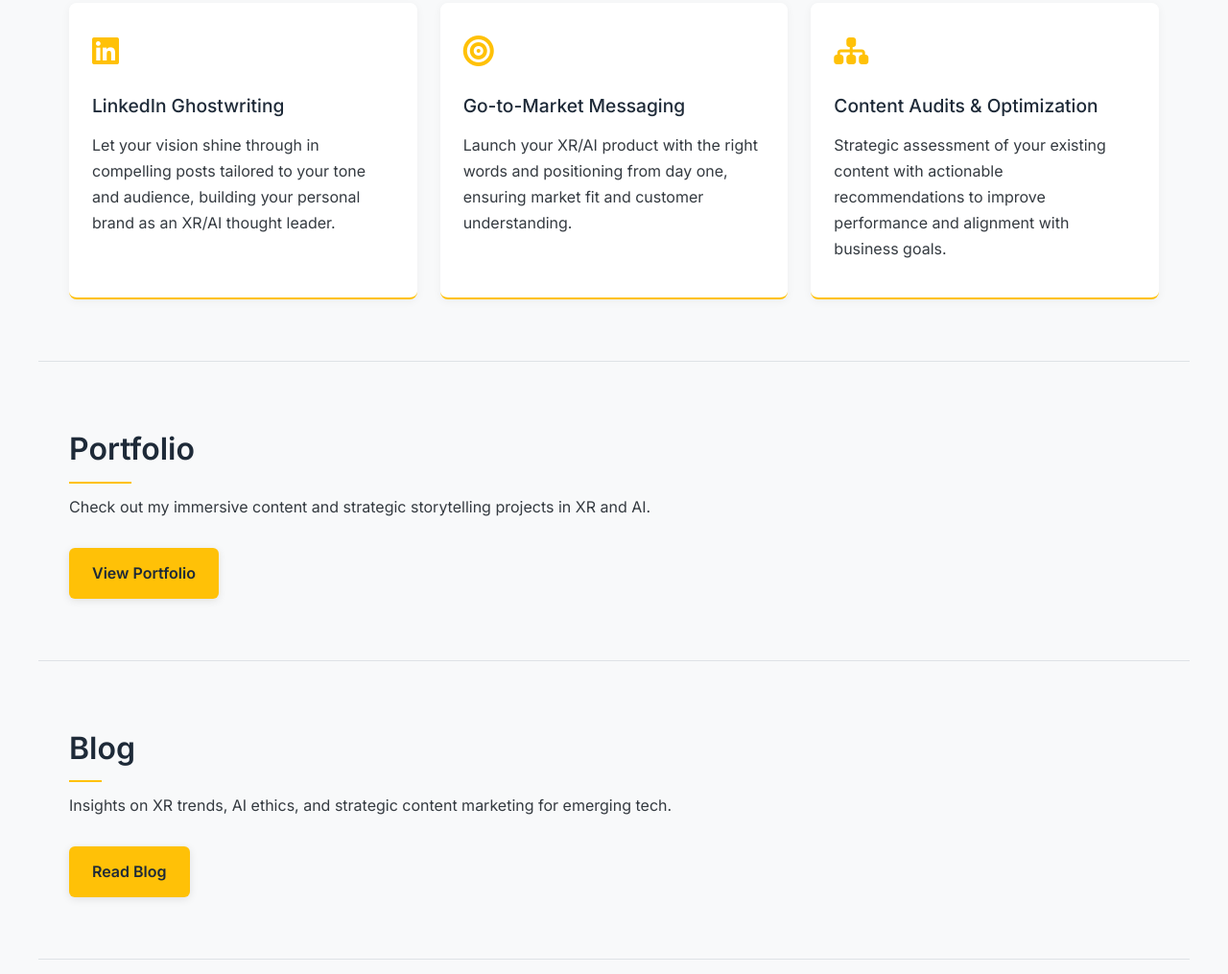
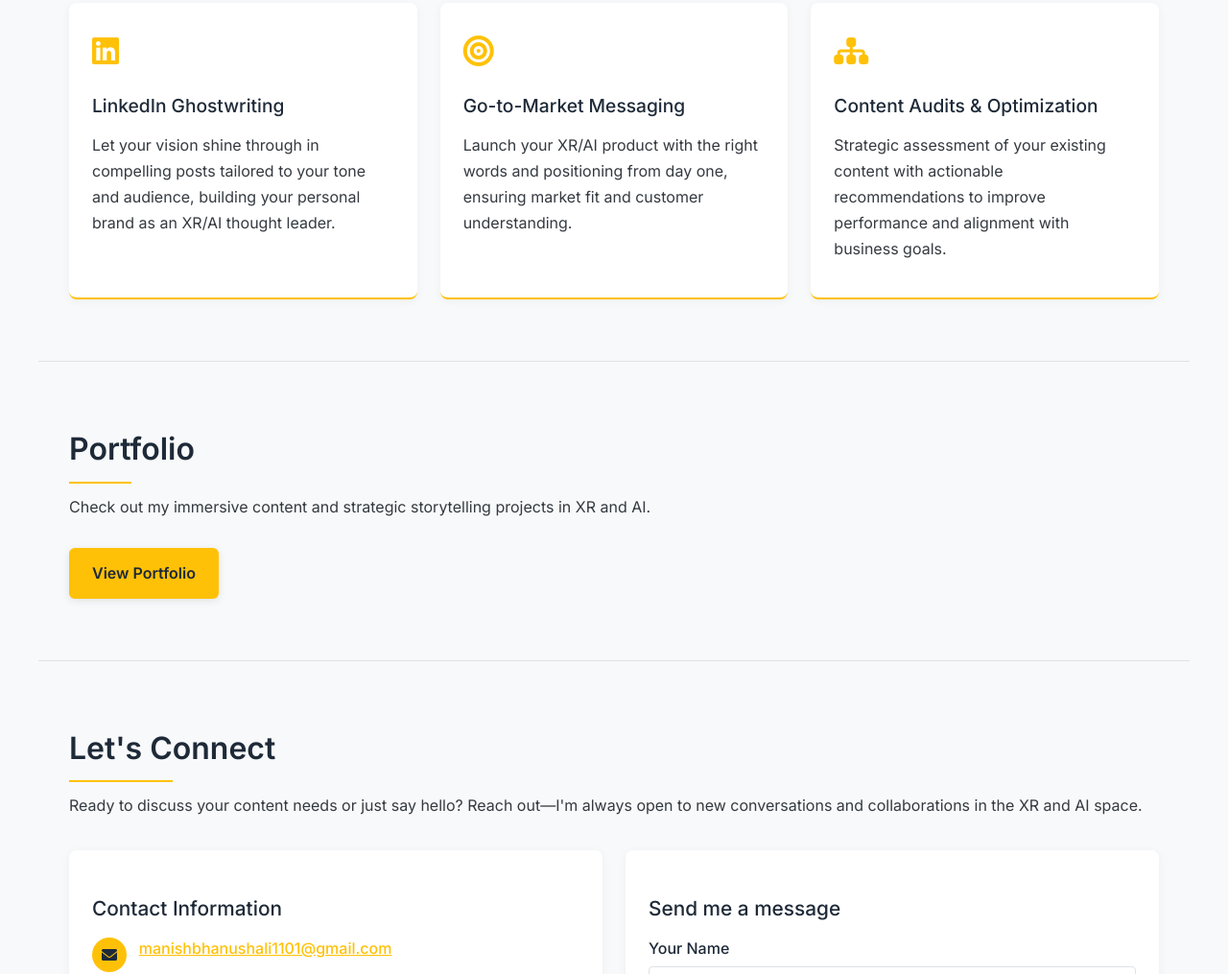
Before and after one commit to mgb111/personal-site, a plain HTML site: page index.html in a window 1280 px wide. Shown: the part 1785-2800 px from the top of the page at 96% size. Drawn offline with nearby package versions, Linux system fonts and the light colour scheme.

Commit message:
Update index.html

```diff
--- a/index.html
+++ b/index.html
@@ -715,7 +715,6 @@
     <a href="#about">About</a>
     <a href="#services">Services</a>
     <a href="https://your-portfolio-link.com" target="_blank">Portfolio</a>
-    <a href="https://your-blog-link.com" target="_blank">Blog</a>
     <a href="#contact">Contact</a>
 </nav>
         </div>
@@ -805,12 +804,6 @@
     <a href="https://your-portfolio-link.com" target="_blank" class="cta">View Portfolio</a>
 </section>
 
-<section id="blog" data-aos="fade-up">
-    <h2>Blog</h2>
-    <p>Insights on XR trends, AI ethics, and strategic content marketing for emerging tech.</p>
-    <a href="https://your-blog-link.com" target="_blank" class="cta">Read Blog</a>
-</section>
-
     <section id="contact" data-aos="fade-up">
         <h2>Let's Connect</h2>
         <p>Ready to discuss your content needs or just say hello? Reach out—I'm always open to new conversations and collaborations in the XR and AI space.</p>
```
